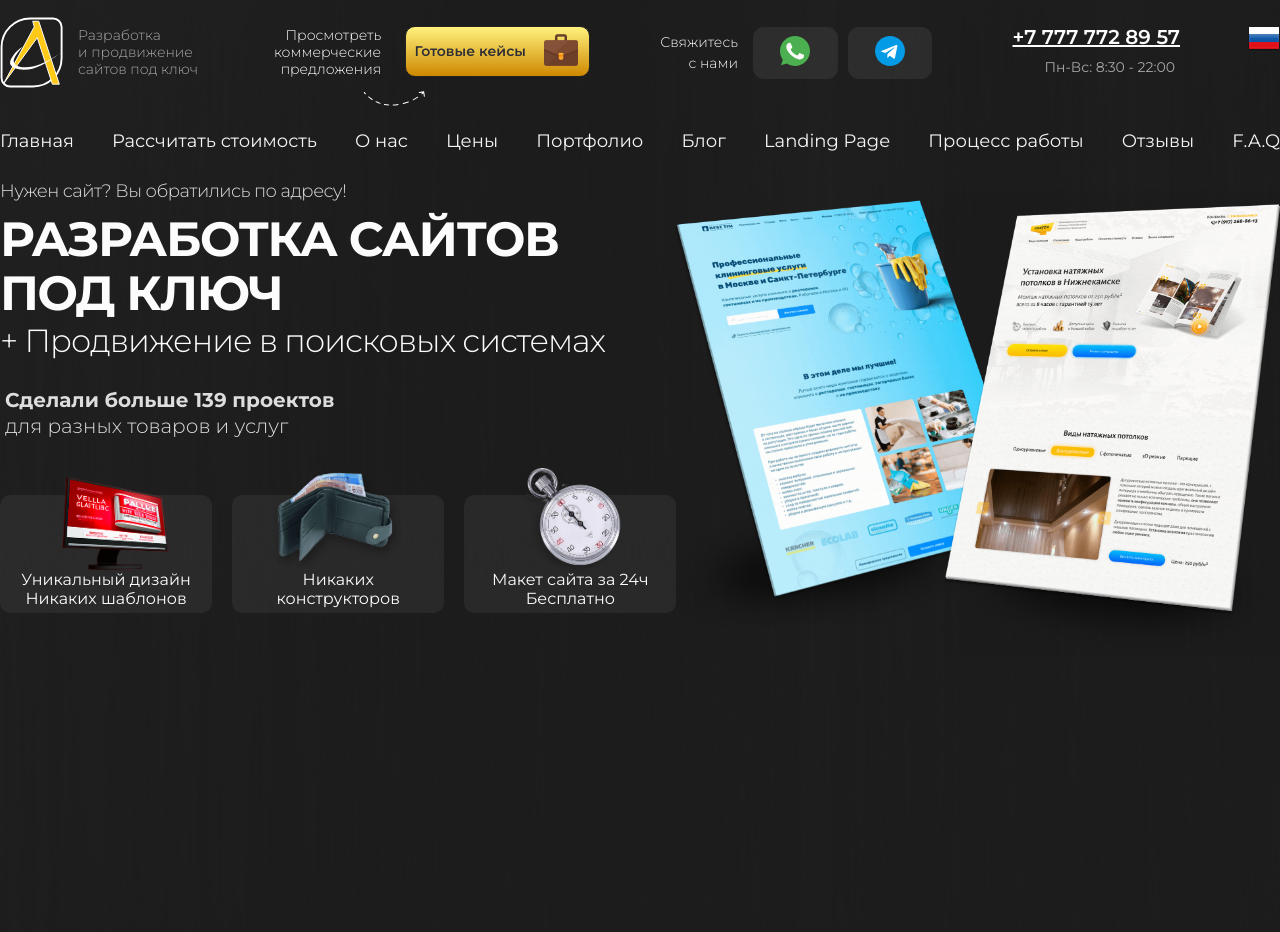
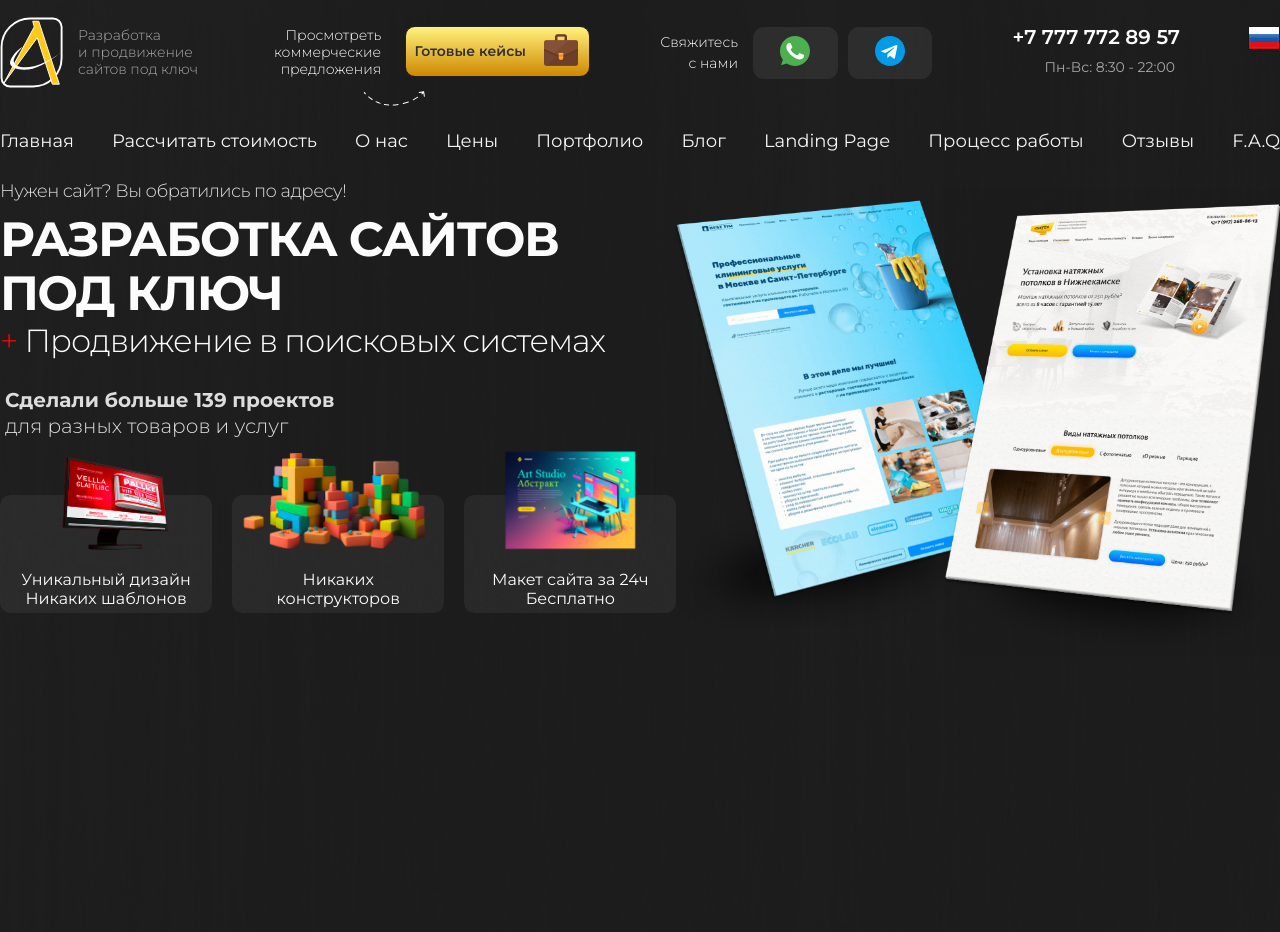
Before and after one commit to Puaris/def.my, a PHP site: page /index.html in a window 1280 px wide. Shown: the top 932 px of the page. Run offline with PHP 8.4, Linux system fonts and the light colour scheme.

Commit message:
Start home

```diff
--- a/www.def.my/css/b/b1.css
+++ b/www.def.my/css/b/b1.css
@@ -48,13 +48,7 @@
     font-size:48px;
     line-height:111%;
     letter-spacing:-0.03em;
-
-    /*color: transparent;
-    background:!*#fcfcfc *!url("/img/b1/abstract.jpg");*/
     background-clip:padding-box;
-
-
-
 }
     @media (max-width:365px){
         #b1 .l_b h1{
@@ -69,8 +63,9 @@
     font-weight:300;
     font-size:32px;
     line-height:130%;
-    letter-spacing:-0.03em;
+    letter-spacing:-0.03em
 }
+    #b1 .l_b h2::first-letter{color:#F60404}
 
     .typewriter{
         /* font-family: monospace; */
@@ -116,11 +111,17 @@
     grid-template-columns:1fr 1fr 1fr;
     /* grid-template-columns: repeat(auto-fit, minmax(200px, 1fr)); */
     grid-column-gap: 20px;
-    grid-row-gap: 20px;
-    margin-bottom: 60px}
-    @media (max-width: 650px) {
+    grid-row-gap:52px;
+    justify-content:center;
+    margin-bottom:60px}
+    @media (min-width:400px) and (max-width: 650px) {
         #b1 .l_b .targets{
-            grid-template-columns:repeat(1, 1fr);
+            grid-template-columns:repeat(1,.68fr);
+        }
+    }
+    @media (max-width: 399px) {
+        #b1 .l_b .targets{
+            grid-template-columns:repeat(1,1fr);
         }
     }
 
@@ -134,9 +135,20 @@
 #b1 .l_b .target img{
         max-width:220px;
         position: absolute;
-        top: -40px;
+        top:-60px;
         left: 50%;
         transform: translate(-50%,0%)}
+
+#b1 .l_b .target:nth-child(1) img{
+    animation-delay:.3s;
+}
+#b1 .l_b .target:nth-child(2) img{
+    animation-delay:1.1s;
+}
+#b1 .l_b .target:nth-child(3) img{
+    animation-delay:1.9s;
+}
+
 #b1 .l_b .target p{
     text-align: center;
     padding: 0 10px;
@@ -163,6 +175,7 @@
 }
 #b1 .examp img:nth-child(1){
     will-change: transform;
+    /*transform: rotate3d(1, 1, 0, 180deg);*/
     width: 380px;
     position: absolute;
     top: 0; left: -60px;}
--- a/www.def.my/css/def/header.css
+++ b/www.def.my/css/def/header.css
@@ -84,7 +84,7 @@ header .msgBtn a:nth-child(2):hover{box-shadow: 0 0 10px 0 rgba(15,169,243,.5);b
 
 
 header .phone {text-align: right;}
-header .phone a {font-weight:600; font-size: 20px; line-height: 24px; color:#fcfcfc; display: block; margin-bottom: 10px;}
+header .phone a {font-weight:600; font-size: 20px; line-height: 24px; color:#fcfcfc; display: block; margin-bottom: 10px;text-decoration:none}
 header .phone a:hover {color:#E5BB3B; font-size:21px}
 header .phone p{font-weight: 400; font-size: 14px; line-height: 17px;color:#A7A7A7}
 
--- a/www.def.my/css/def/main.css
+++ b/www.def.my/css/def/main.css
@@ -132,3 +132,7 @@ footer{
     0% {max-width:1px;}
     100% {max-width:100%;}
 }
+
+/*Цвета*/
+
+/*Цвета*/
```
Also changed, not shown: www.def.my/img/b1/bulet2.png, www.def.my/img/b1/bulet3.png.
